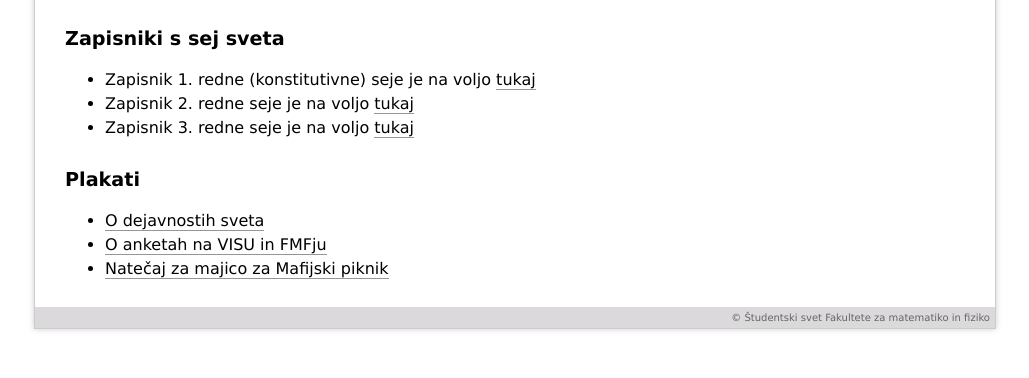
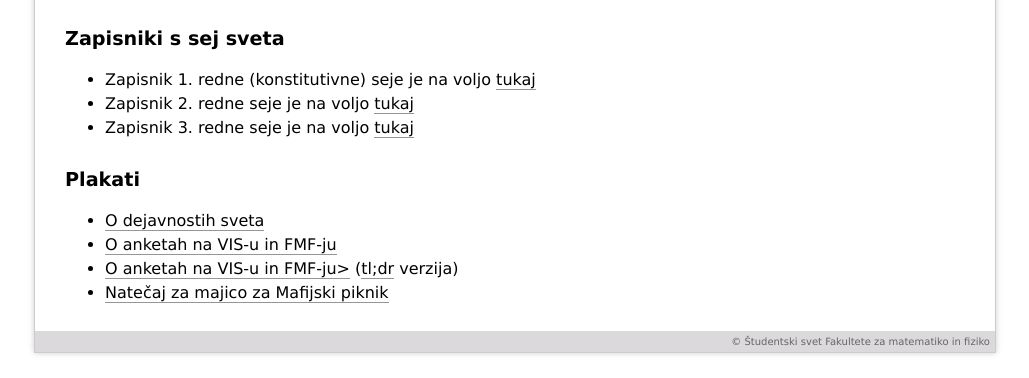
Before and after one commit to FMF-studenti/studentski-svet, a PHP site: page /legal in a window 1280 px wide. Shown: the part 591-969 px from the top of the page, without its empty margins (125-1154 px from the left). Before the commit the page ends 922 px from the top, so only its background shows below. Run offline with PHP 8.4, Linux system fonts and the light colour scheme.

Commit message:
Ankete tldr.

```diff
--- a/legal.php
+++ b/legal.php
@@ -44,7 +44,9 @@
 <h2>Plakati</h2>
 <ul>
   <li><a href="/dokumenti/plakati/ali_ves.pdf">O dejavnostih sveta</a></li>
-  <li><a href="/dokumenti/plakati/ankete.pdf">O anketah na VISU in FMFju</a></li>
+  <li><a href="/dokumenti/plakati/ankete.pdf">O anketah na VIS-u in FMF-ju</a></li>
+  <li><a href="/dokumenti/plakati/ankete_tldr.pdf">O anketah na VIS-u in FMF-ju></a>
+      (<a href="http://www.urbandictionary.com/define.php?term=tl%3Bdr">tl;dr</a> verzija)</li>
   <li><a href="/dokumenti/plakati/mafijska_majica.pdf">Natečaj za majico za Mafijski piknik</a></li>
 </ul>
 
```
Also changed, not shown: 1 other file.
